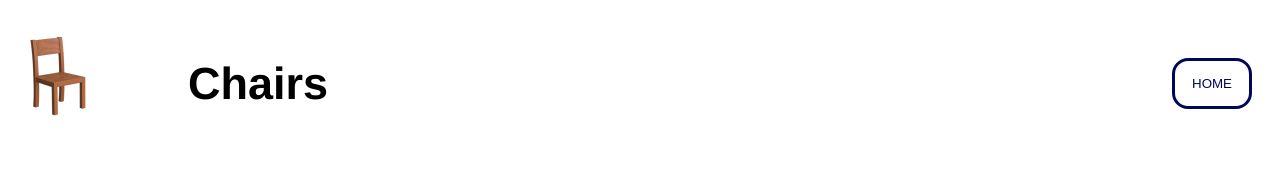
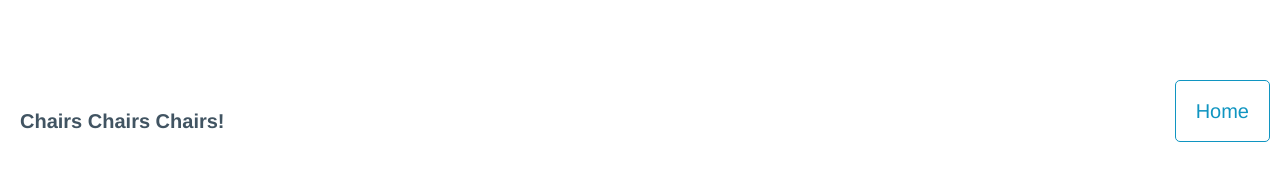
Before and after one commit to tinaachenn/chairs, a website built with Vite: page client/index.html in a window 1280 px wide. Built offline with nearby package versions, Linux system fonts and the light colour scheme; files whose address does not match are found by name.

Commit message:
all done

```diff
--- /dev/null
+++ b/client/details.css
@@ -0,0 +1,65 @@
+article {
+  margin: 0 auto;
+  max-width: 800px;
+}
+
+.image-container img {
+  width: 100%;
+  height: 100%;
+}
+
+header {
+  height: 50px;
+}
+
+/* Detail Page CSS*/
+
+/* .gift-info {
+  display: flex;
+  flex-direction: row;
+}
+
+.image-container {
+  padding-left: 100px;
+  width: 40vw;
+}
+
+.image-container img {
+  width: 80%;
+}
+
+.gift-details {
+  width: 45vw;
+} */
+
+/* 404 Page CSS */
+
+.fof-container {
+  display: table;
+  width: 100%;
+  height: 100vh;
+  text-align: center;
+  color: black;
+}
+
+.fof {
+  display: table-cell;
+  vertical-align: middle;
+}
+
+.fof h1 {
+  color: rgb(26, 25, 25);
+  font-size: 50px;
+  display: inline-block;
+  padding-right: 12px;
+  animation: type 0.6s alternate infinite;
+}
+
+@keyframes type {
+  from {
+    box-shadow: inset -3px 0px 0px #888;
+  }
+  to {
+    box-shadow: inset -3px 0px 0px transparent;
+  }
+}
--- a/client/index.html
+++ b/client/index.html
@@ -3,14 +3,27 @@
   <head>
     <title>Chairs Chairs Chairs</title>
     <link rel="icon" type="image/x-icon" href="/logo.png">
+    <link rel="stylesheet" href="https://unpkg.com/@picocss/pico@1.5.5/css/pico.min.css">
     <link rel="stylesheet" href="./style.css">
     <script defer src="/scripts/header.js"></script>
     <script defer src="/scripts/chairs.js"></script>
   </head>
 
   <body>
-    <header></header>
+    <header>
+      <nav class="container-fluid">
+        <ul>
+          <li><strong>Chairs Chairs Chairs!</strong></li>
+        </ul>
+        <ul>
+          <!-- <li><a href="/">Home</a></li> -->
+          <button class="outline">Home</button>
+        </ul>
+      </nav>
+    </header>
+
     <main id="main-content"></main>
+
   </body>
 
 </html>
--- a/client/public/scripts/chairs.js
+++ b/client/public/scripts/chairs.js
@@ -13,8 +13,13 @@ const renderChairs = async () => {
     if (data) {
 
         data.map(chair => {
-            const card = document.createElement('div')
+
+            const grid = document.createElement('div')
+            const card = document.createElement('article')
             card.classList.add('card')
+            card.classList.add('grid')
+
+            grid.appendChild(card)
 
             const topContainer = document.createElement('div')
             topContainer.classList.add('top-container')
@@ -51,15 +56,19 @@ const renderChairs = async () => {
         const message = document.createElement('h2')
         message.textContent = 'No Chairs Available 😞'
         mainContent.appendChild(message)
+        console.log("no chairs available")
     }
 }
 
-// const requestedUrl = window.location.href.split('/').pop()
+console.log("get to 404")
+const requestedUrl = window.location.href.split('/').pop()
+console.log(requestedUrl)
 
-// if (requestedUrl) {
-//     window.location.href = '../404.html'
-//   }
-//   else {
+
+if (requestedUrl) {
+    window.location.href = '../404.html'
+  }
+  else {
     renderChairs()
 
-//   }
+  }
--- a/client/public/scripts/header.js
+++ b/client/public/scripts/header.js
@@ -1,35 +1,38 @@
 // contain all the JavaScript code to add elements to the <header> element
 
-const header = document.querySelector('header')
+// const header = document.querySelector('header')
 
-const headerContainer = document.createElement('div')
-headerContainer.className = 'header-container'
+// const headerContainer = document.createElement('div')
+// headerContainer.className = 'header-container'
 
-const headerLeft = document.createElement('div')
-headerLeft.className = 'header-left'
+// const headerLeft = document.createElement('div')
+// headerLeft.className = 'header-left'
 
-const headerLogo = document.createElement('img')
-headerLogo.src = '/logo.png'
+// const headerLogo = document.createElement('img')
+// headerLogo.src = '/logo.png'
 
-const headerTitle = document.createElement('h1')
-headerTitle.textContent = 'Chairs'
+// const headerTitle = document.createElement('h1')
+// headerTitle.textContent = 'Chairs'
 
-headerLeft.appendChild(headerLogo)
-headerLeft.appendChild(headerTitle)
+// headerLeft.appendChild(headerLogo)
+// headerLeft.appendChild(headerTitle)
 
-const headerRight = document.createElement('div')
-headerRight.className = 'header-right'
+// const headerRight = document.createElement('div')
+// headerRight.className = 'header-right'
 
-const headerButton = document.createElement('button')
-headerButton.textContent = 'Home'
+// const headerButton = document.createElement('button')
+// headerButton.textContent = 'Home'
 
+
+const headerButton = document.querySelector('button')
+console.log(headerButton)
 headerButton.addEventListener('click', function handleClick(event) {
   window.location = '/'
 })
 
-headerRight.appendChild(headerButton)
+// headerRight.appendChild(headerButton)
 
-headerContainer.appendChild(headerLeft)
-headerContainer.appendChild(headerRight)
+// headerContainer.appendChild(headerLeft)
+// headerContainer.appendChild(headerRight)
 
-header.appendChild(headerContainer)
+// header.appendChild(headerContainer)
--- a/client/style.css
+++ b/client/style.css
@@ -5,55 +5,39 @@
   color: black;
 }
 
-/* Header CSS */
-.header-container {
-  overflow: hidden;
-  padding: 20px 10px;
-  padding-bottom: 60px;
+header {
+  height: 20px;
 }
 
-.header-left {
-  float: left;
-  height: 100px;
-  width: 310px;
-}
-
-.header-left img {
+.header img {
   padding-top: 8px;
   height: 80px;
 }
 
-.header-left h1 {
-  float: right;
-  font-size: 45px;
+.card {
+  max-width: 1000px;
+  margin: 0 auto;
 }
 
-.header-right {
-  float: right;
-  padding-top: 30px;
-  padding-right: 10px;
+.grid {
+  align-items: center;
 }
 
-.header-right button {
-  background-color: white;
-  border: solid;
-  border-width: 3px;
-  border-color: rgb(3, 7, 89);
-  border-radius: 0.1rem;
-  border-radius: 16px;
-  box-sizing: border-box;
-  color: rgb(3, 7, 89);
-  cursor: pointer;
-  padding: 15px 16px;
-  text-align: center;
-  text-transform: uppercase;
-  touch-action: manipulation;
-  width: 80px;
+.card img {
+  max-height: 100%;
+}
+
+.top-container {
+  background-repeat: no-repeat;
+  background-size: cover;
+  background-position: center center;
+  height: 350px;
+  width: 350px;
 }
 
 /* Home page CSS */
 
-main {
+/* main {
   display: flex;
   flex-direction: row;
   flex-wrap: wrap;
@@ -103,7 +87,7 @@ main {
 .bottom-container a {
   color: rgb(228, 16, 133);
   text-decoration: none;
-}
+} */
 
 /* 404 Page CSS */
 
@@ -136,23 +120,3 @@ main {
     box-shadow: inset -3px 0px 0px transparent;
   }
 }
-
-/* Detail Page CSS*/
-
-.gift-info {
-  display: flex;
-  flex-direction: row;
-}
-
-.image-container {
-  padding-left: 100px;
-  width: 40vw;
-}
-
-.image-container img {
-  width: 80%;
-}
-
-.gift-details {
-  width: 45vw;
-}
--- /dev/null
+++ b/package.json
@@ -0,0 +1,5 @@
+{
+  "dependencies": {
+    "@picocss/pico": "^2.0.6"
+  }
+}
--- a/server/data/chairs.js
+++ b/server/data/chairs.js
@@ -5,7 +5,7 @@ const chairData = [
         "id": 1,
         "name": "Elephant Seating",
         "designer": "Ben Ryuki Miyagi",
-        "year": "2003s",
+        "year": "2003",
         "image":"https://architizer-prod.imgix.net/media/mediadata/uploads/1556741260075ElephantSeatingYearbookRevisedA.jpg?w=1680&q=60&auto=format,compress&cs=strip",
         "materials":"Industrial felt sheets (glued and folded)"
     },
--- /dev/null
+++ b/server/public/assets/index-CXmnTPVB.css
@@ -0,0 +1 @@
+:root{background-color:#fff;font-family:Avenir,Helvetica,sans-serif;color:#000}header{height:20px}.header img{padding-top:8px;height:80px}.card{max-width:1000px;margin:0 auto}.grid{align-items:center}.card img{max-height:100%}.top-container{background-repeat:no-repeat;background-size:cover;background-position:center center;height:350px;width:350px}.fof-container{display:table;width:100%;height:100vh;text-align:center;color:#000}.fof{display:table-cell;vertical-align:middle}.fof h1{color:#1a1919;font-size:50px;display:inline-block;padding-right:12px;animation:type .6s alternate infinite}@keyframes type{0%{box-shadow:inset -3px 0 #888}to{box-shadow:inset -3px 0 0 transparent}}
```
Also changed, not shown: client/public/chair.html (+18 -2 lines), client/public/scripts/chair.js (+16 -3 lines), server/public/404.html (+9 -0 lines), server/public/assets/index-D8I0d9Fw.css (deleted, +0 -1 lines), server/public/chair.html (+18 -2 lines), server/public/index.html (+15 -2 lines), server/public/scripts/chairs.js (+16 -7 lines), server/public/scripts/header.js (+22 -19 lines), README.md, 1 other file.
